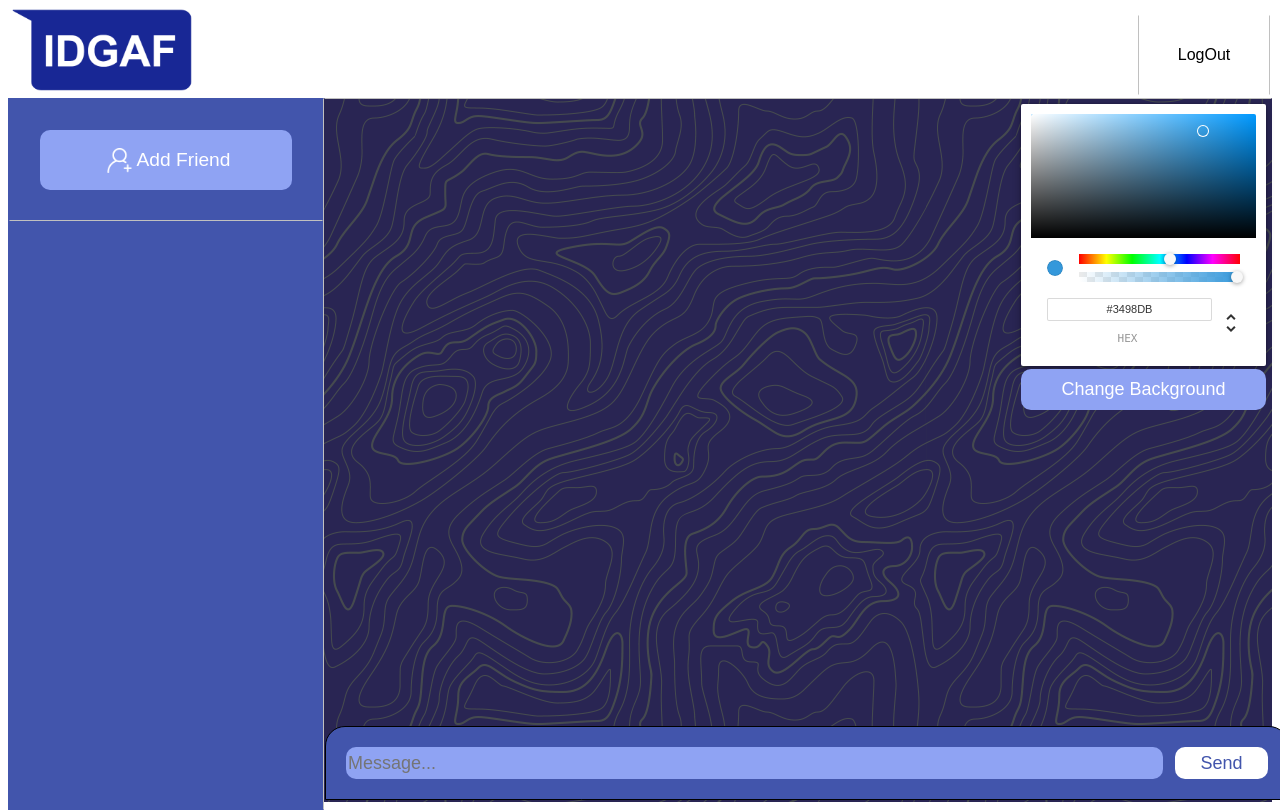
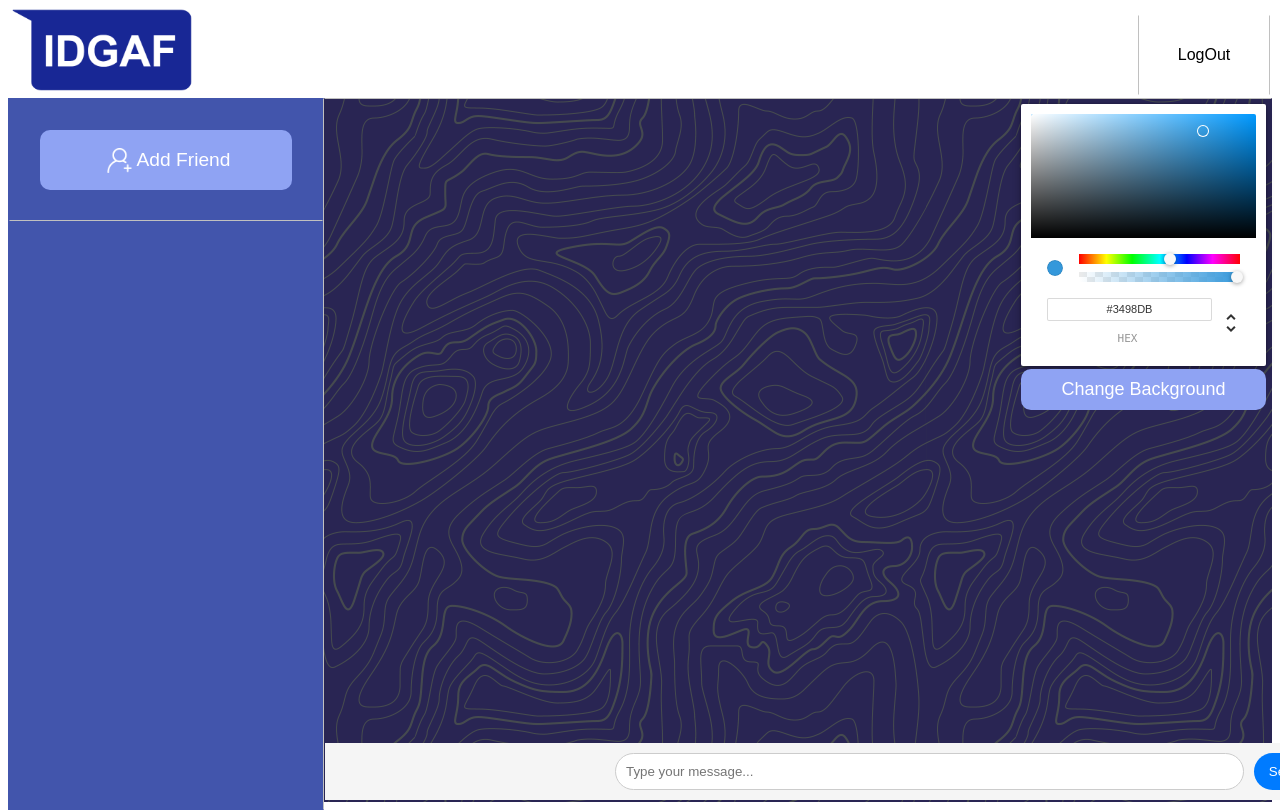
Before and after one commit to Antedbell20/IDGAF, a React (Vite) app in the folder client/: page / in a window 1280 px wide. Built offline with nearby package versions, Linux system fonts and the light colour scheme.

Commit message:
sendMessage

```diff
--- /dev/null
+++ b/client/src/component/box/SendMessage.jsx
@@ -0,0 +1,46 @@
+import React, { useState } from 'react';
+import { useMutation } from '@apollo/client';
+import { SEND_MESSAGE } from '../../utils/mutations'; // Adjust the path as necessary
+
+const SendMessage = ({ chatId }) => {
+  const [message, setMessage] = useState('');
+  const [sendMessage, { loading, error }] = useMutation(SEND_MESSAGE);
+
+  const handleSendMessage = async (event) => {
+    event.preventDefault();
+    if (!message.trim()) return;
+
+    try {
+
+      await sendMessage({
+        variables: {
+          content: message,
+          chatId,
+        },
+      });
+      setMessage(''); // Clear the message input after sending
+    } catch (err) {
+      console.error("Error sending message:", err);
+    }
+  };
+
+  return (
+    <div className="send-message-container">
+      <form onSubmit={handleSendMessage} className="send-message-form">
+        <input
+          type="text"
+          placeholder="Type your message..."
+          value={message}
+          onChange={(e) => setMessage(e.target.value)}
+          className="message-input"
+        />
+        <button type="submit" className="send-button" disabled={loading || !chatId}>
+          Send
+        </button>
+      </form>
+      {error && <p className="error-message">Could not send message: {error.message}</p>}
+    </div>
+  );
+};
+
+export default SendMessage;
--- a/client/src/index.css
+++ b/client/src/index.css
@@ -92,3 +92,50 @@ main {
 .login-form a:hover, .signup-form a:hover {
     background-color: #6279e3;
 }
+.send-message-container {
+  display: flex;
+  justify-content: center;
+  align-items: center;
+  padding: 10px;
+  background: #f5f5f5;
+  position: fixed;
+  bottom: 0;
+  width: 100%;
+  left: 2; /* Ensure it spans the entire width from the left */
+  box-sizing: border-box; /* Include padding in the width calculation */
+}
+
+.send-message-form {
+  display: flex;
+  width: calc(100% - 20px); /* Adjust width to account for padding */
+  max-width: 700px; /* You can adjust this for larger screens */
+  margin: auto;
+}
+
+.message-input {
+  flex-grow: 1; /* This makes the input field take up available space */
+  padding: 10px;
+  margin-right: 10px; /* Space between the input field and send button */
+  border-radius: 20px;
+  border: 1px solid #ccc;
+  /* If the input is still too short, try setting a minimum width */
+  min-width: 0; /* This can help in some cases where flex items don't grow */
+}
+
+.send-button {
+  background: #007bff;
+  color: white;
+  border: none;
+  padding: 10px 15px;
+  border-radius: 20px;
+  cursor: pointer;
+}
+
+.error-message {
+  color: red;
+  position: fixed;
+  bottom: 60px;
+  width: 100%; /* Ensure error message spans the width */
+  text-align: center; /* Center the text */
+  transform: translateX(-50%);
+}
--- a/client/src/pages/Home.jsx
+++ b/client/src/pages/Home.jsx
@@ -1,12 +1,13 @@
 import React, { useState } from 'react';
-import ColorPicker from '../component/Colorpicker';
-import pic1 from '../../../client/add.png';
+import SendMessage from '../component/box/SendMessage'; // Adjust the path as necessary
+import ColorPicker from '../component/Colorpicker'; // Adjust the path as necessary
+import pic1 from '../../../client/add.png'; // Adjust the path as necessary
 
-const Home = ({ onButtonClick }) => {
+const Home = () => {
   const [backgroundColor, setBackgroundColor] = useState('#3498db');
   const [formData, setFormData] = useState({ message: '', search: '' });
-
   const { message, search } = formData;
+  const currentChatId = "507f1f77bcf86cd799439021"; // Replace with your logic
 
   const handleColorChange = (newColor) => {
     setBackgroundColor(newColor);
@@ -42,9 +43,7 @@ const Home = ({ onButtonClick }) => {
     <div>
       <div className="top-right">
         <a href="Login">
-          <div className="link">
-            LogOut
-          </div>
+          <div className="link">LogOut</div>
         </a>
       </div>
       <div className="home-container">
@@ -54,10 +53,9 @@ const Home = ({ onButtonClick }) => {
               <img src={pic1} alt="add-image" /> <p>Add Friend</p>
             </button>
           </div>
-          <div className="search" id="hide">
+          <div className="search" id="hide" style={{ display: 'none' }}>
             <form onSubmit={handleSubmit}>
               <div className="search-box">
-                <label htmlFor="search"></label>
                 <input
                   placeholder="Username"
                   type="text"
@@ -66,30 +64,15 @@ const Home = ({ onButtonClick }) => {
                   value={search}
                   onChange={handleChange}
                 />
+                <button type="submit">Search</button>
               </div>
-              <button type="submit">Send</button>
             </form>
           </div>
         </div>
         <div className="right" id="changable-color">
-        <ColorPicker onColorChange={handleColorChange} />
+          <ColorPicker onColorChange={handleColorChange} />
           <button className='change' onClick={handleBackgroundChange}>Change Background</button>
-          <div className="text-box">
-            <form onSubmit={handleSubmit}>
-              <div className="text-area">
-                <label htmlFor="message"></label>
-                <input
-                  placeholder="Message..."
-                  type="text"
-                  id="message"
-                  name="message"
-                  value={message}
-                  onChange={handleChange}
-                />
-              </div>
-              <button type="submit">Send</button>
-            </form>
-          </div>
+          <SendMessage chatId={currentChatId} />
         </div>
       </div>
     </div>
```
Also changed, not shown: client/src/pages/SendMessage.jsx (deleted, +0 -86 lines).
